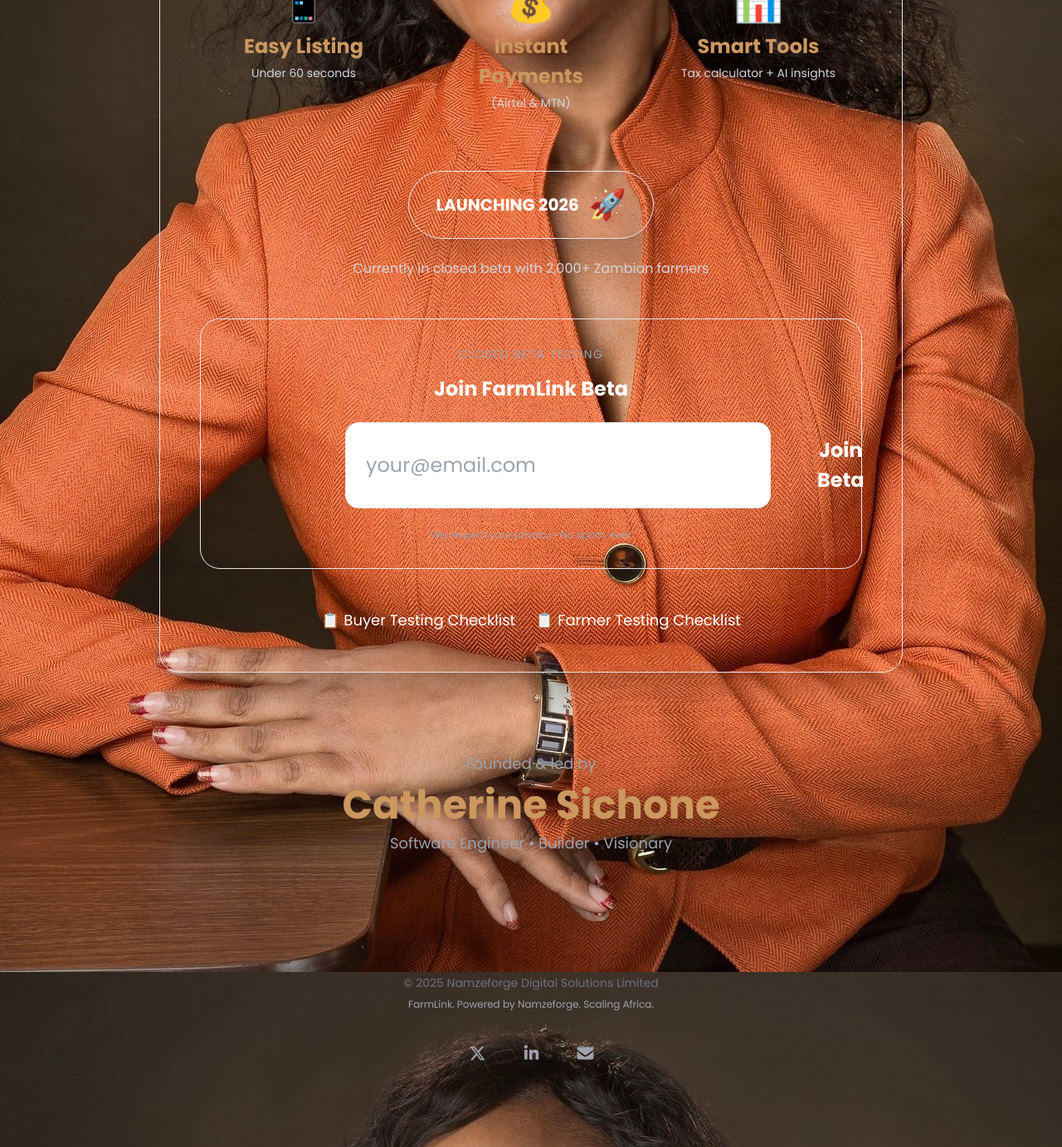
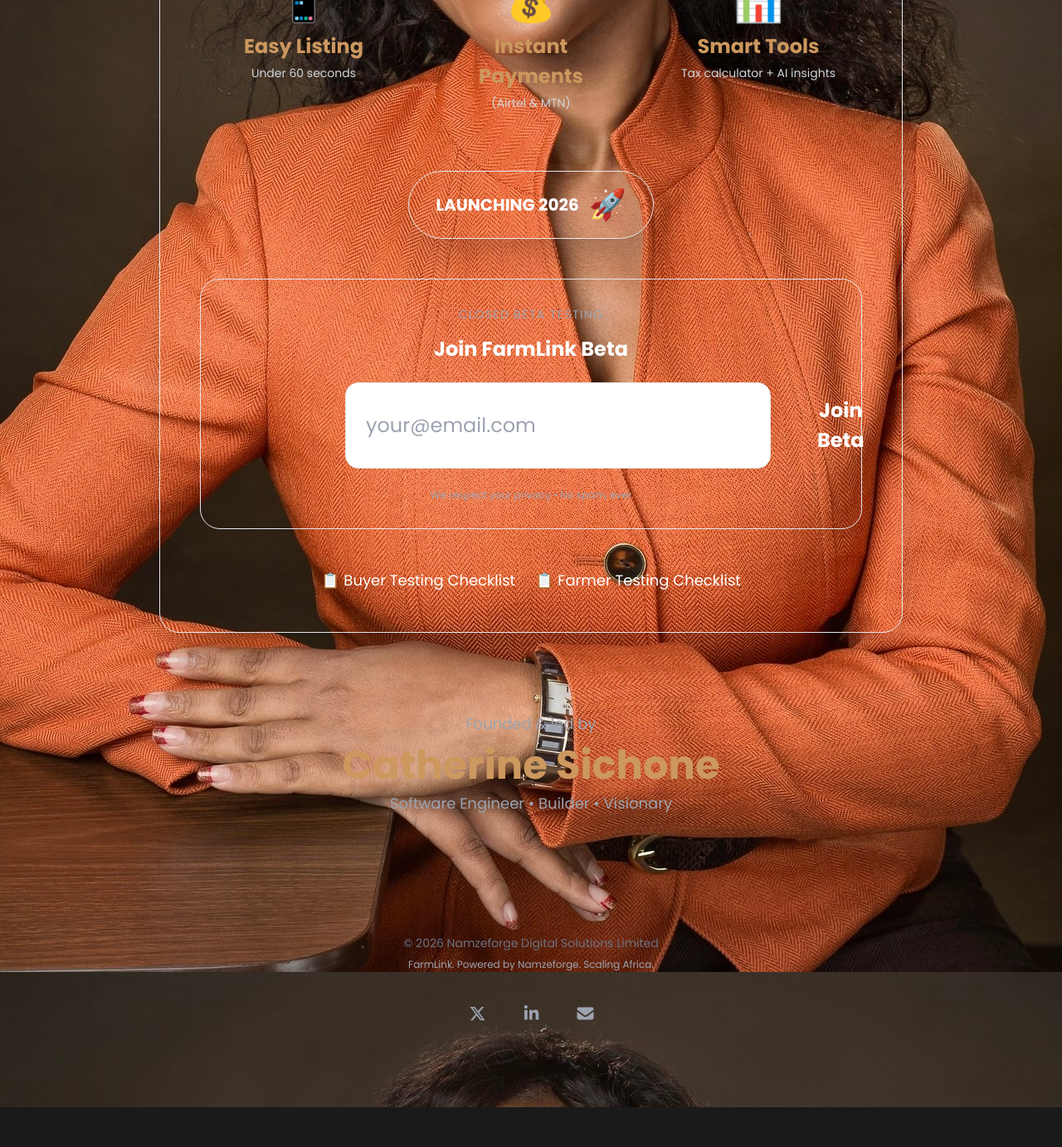
Before and after one commit to Cathy-45/cathy-portfolio-integrated, a React (Vite) app: page / in a window 1280 px wide. Shown: the part 797-2180 px from the top of the page at 83% size. After the commit the page ends 2132 px from the top, so only its background shows below. Built offline with nearby package versions, Linux system fonts and the light colour scheme.

Commit message:
Polish: fix loading splash, update copyright to 2026, fix portfolio emoji

```diff
--- a/index.html
+++ b/index.html
@@ -105,7 +105,14 @@
         <i class="fab fa-linkedin-in"></i>
       </a>
     </nav>
-    <div id="root">Loading...</div>
+    <div id="root">
+      <div style="position:fixed;inset:0;background:#0f172a;display:flex;flex-direction:column;align-items:center;justify-content:center;z-index:50;">
+        <div style="font-size:clamp(3rem,10vw,8rem);font-weight:900;letter-spacing:-0.02em;background:linear-gradient(90deg,#da6d20,#fdba74,#da6d20);-webkit-background-clip:text;-webkit-text-fill-color:transparent;background-clip:text;">NAMZEFORGE</div>
+        <div style="margin-top:1.5rem;color:#94a3b8;font-size:1rem;letter-spacing:0.4em;text-transform:uppercase;">Digital Solutions</div>
+        <div style="margin-top:2.5rem;width:48px;height:48px;border:3px solid #da6d20;border-top-color:transparent;border-radius:50%;animation:spin 0.8s linear infinite;"></div>
+        <style>@keyframes spin{to{transform:rotate(360deg)}}</style>
+      </div>
+    </div>
     <script type="module" src="/src/main.jsx"></script>
   </body>
 </html>
--- a/src/components/Home.jsx
+++ b/src/components/Home.jsx
@@ -77,9 +77,6 @@ const Home = () => {
                   </span>
                   <span className="text-4xl animate-bounce">🚀</span>
                 </div>
-                <p className="text-gray-300 mt-6 text-base">
-                  Currently in closed beta with 2,000+ Zambian farmers
-                </p>
               </div>
 
               {/* Beta Signup Form */}
@@ -168,7 +165,7 @@ const Home = () => {
           {/* ORIGINAL FOOTER WITH SOCIAL LINKS */}
           <footer className="w-full py-12 text-center mt-24">
             <p className="text-gray-500 text-sm">
-              © 2025 Namzeforge Digital Solutions Limited
+              © 2026 Namzeforge Digital Solutions Limited
             </p>
             <p className="text-gray-400 text-xs mt-2">
               FarmLink. Powered by Namzeforge. Scaling Africa.
--- a/src/components/MyPortfolio.jsx
+++ b/src/components/MyPortfolio.jsx
@@ -59,7 +59,7 @@ const MyPortfolio = () => {
       <div className="relative z-10 min-h-screen flex flex-col justify-center px-6 py-24">
         <div className="text-center max-w-7xl mx-auto w-full">
           <div className="text-6xl sm:text-8xl animate-wave mb-8 select-none">
-            👨‍💻
+            👩🏾‍💻
           </div>
 
           <h1
```
